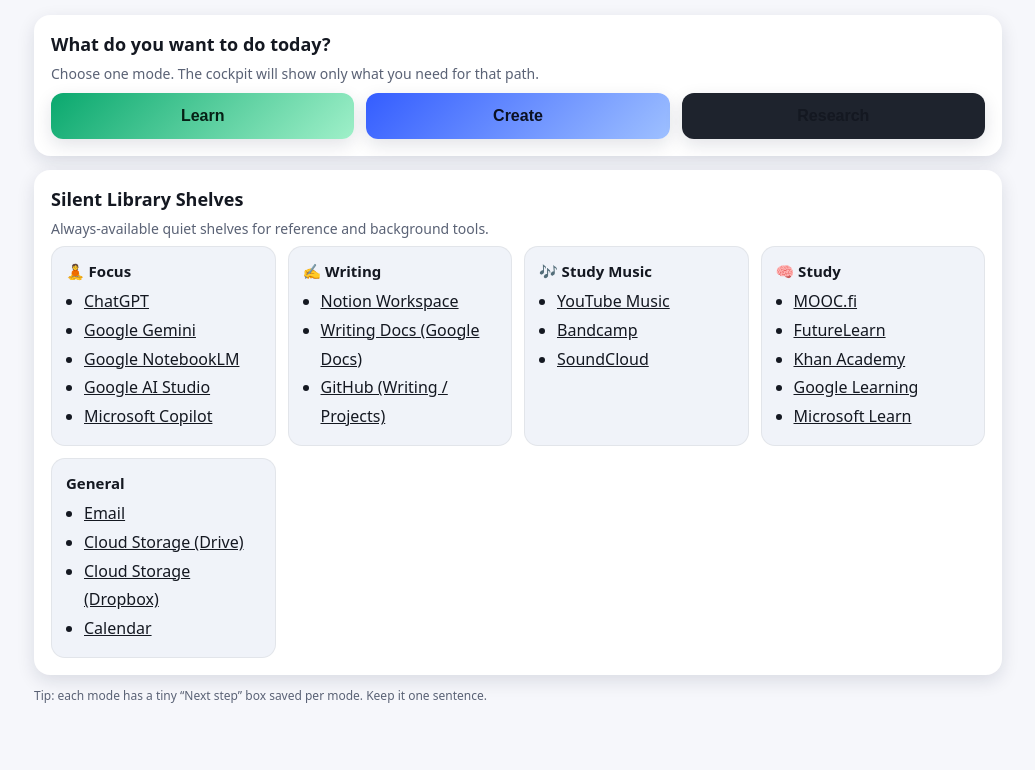
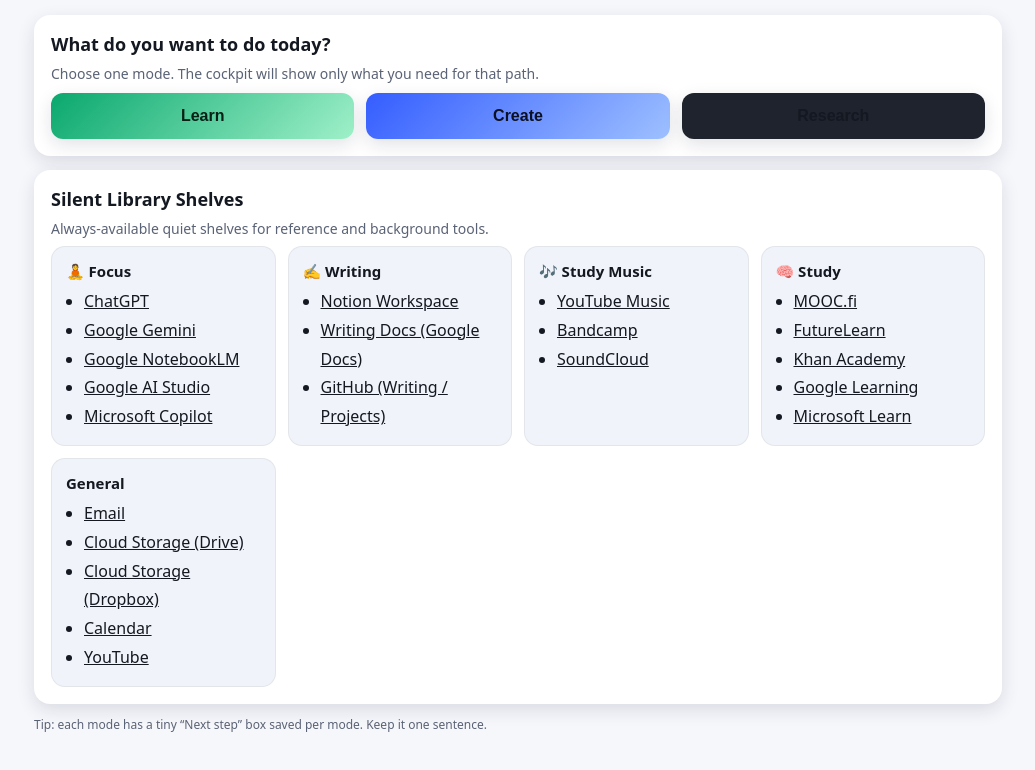
Before and after one commit to harmonicworks/creative-command-deck, a plain HTML site: page course-start-page.html in a window 1280 px wide. Shown: the part 92-862 px from the top of the page, without its empty margins (122-1157 px from the left). Drawn offline with Linux system fonts and the light colour scheme.

Commit message:
Add YouTube link to course start page

```diff
--- a/course-start-page.html
+++ b/course-start-page.html
@@ -288,6 +288,7 @@
           <li><a href="https://drive.google.com/" target="_blank" rel="noopener">Cloud Storage (Drive)</a></li>
           <li><a href="https://www.dropbox.com/" target="_blank" rel="noopener">Cloud Storage (Dropbox)</a></li>
           <li><a href="https://calendar.google.com/" target="_blank" rel="noopener">Calendar</a></li>
+          <li><a href="https://youtube.com/" target="_blank" rel="noopener">YouTube</a></li>
         </ul>
       </div>
     </div>
```
